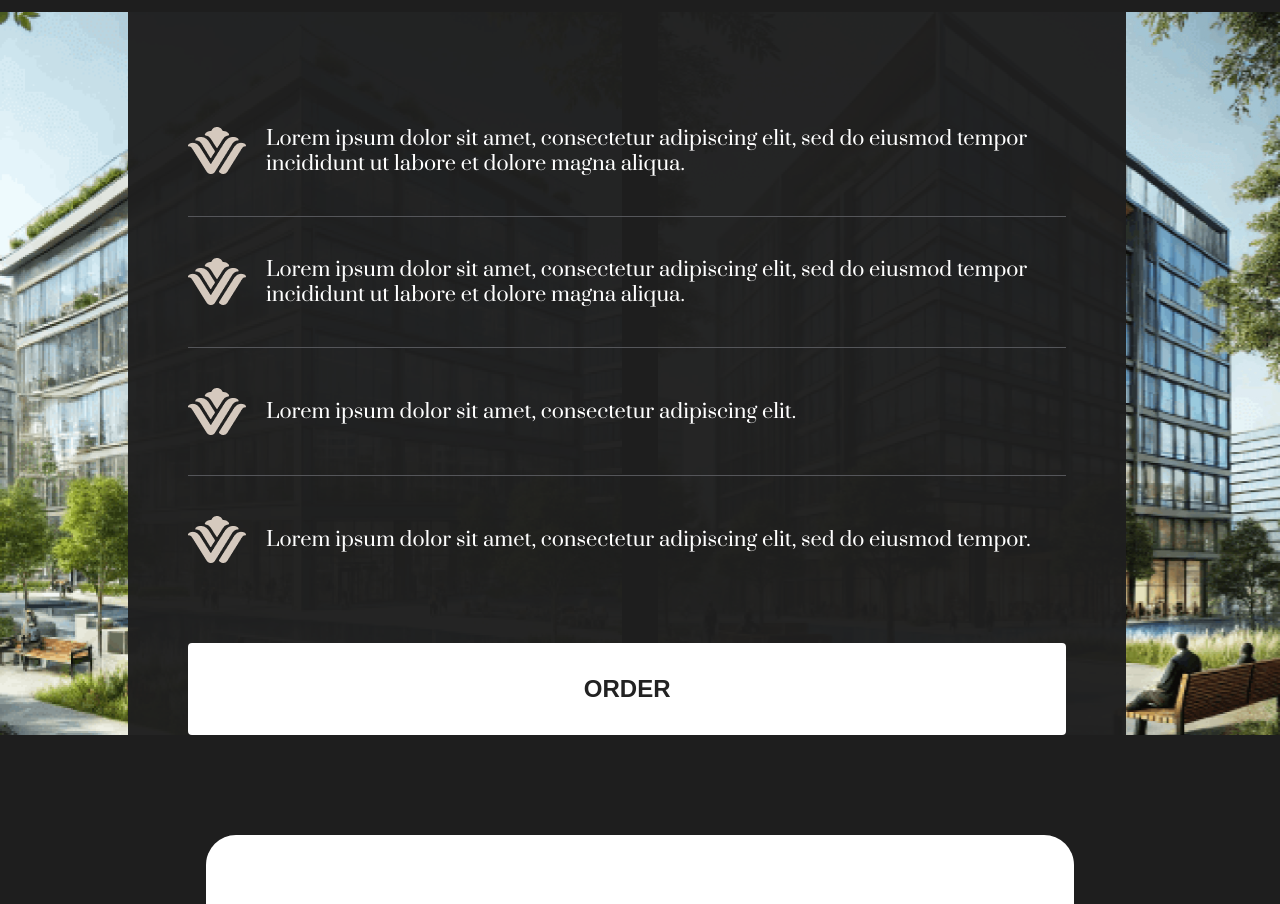
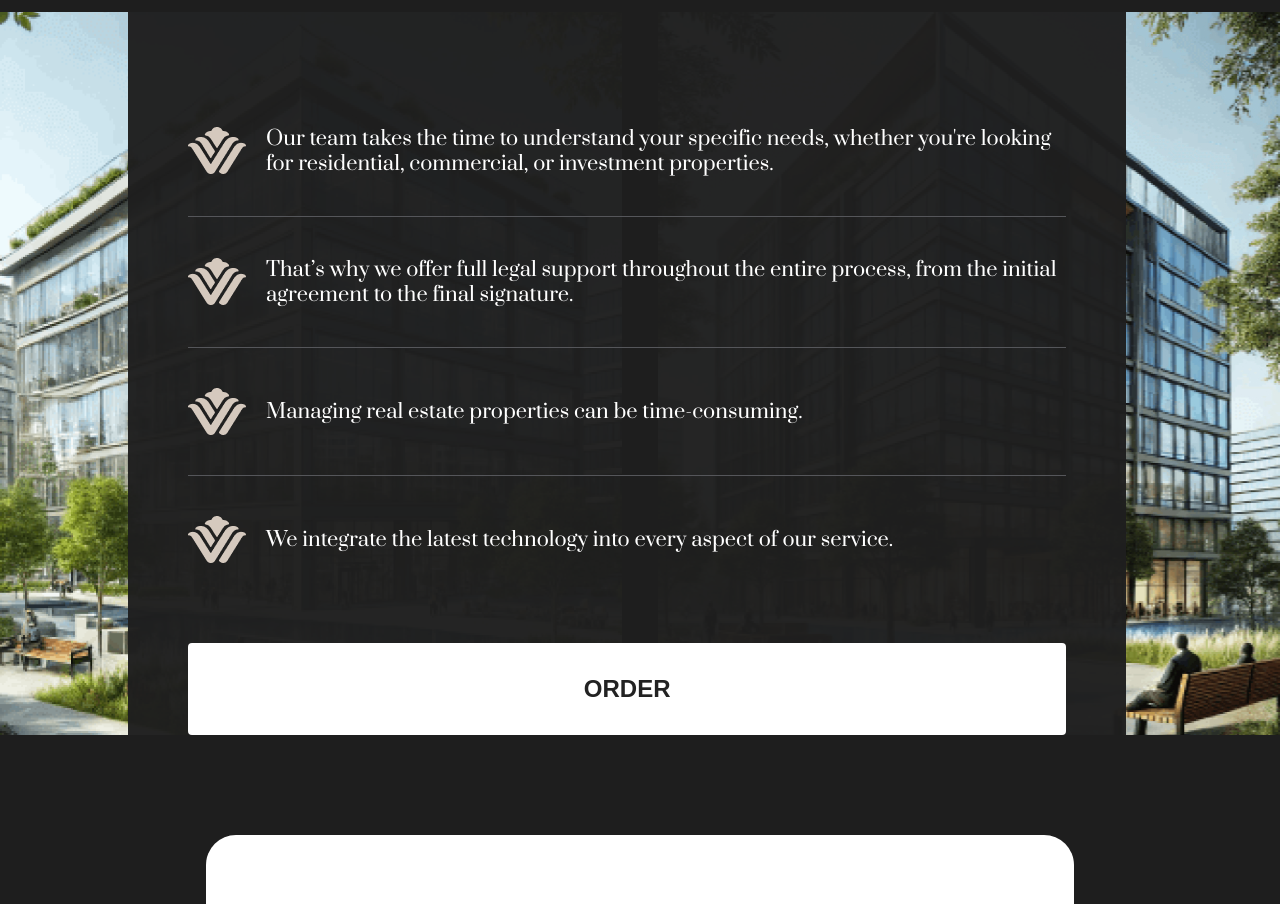
Before and after one commit to ArsShon2000/test-MST, a plain HTML site: page index.html in a window 1280 px wide. Shown: the part 920-1824 px from the top of the page. Drawn offline with Linux system fonts and the light colour scheme.

Commit message:
dsfasdfsd

```diff
--- a/index.html
+++ b/index.html
@@ -54,24 +54,22 @@
         <div class="infoText">
             <div class="infoItem">
                 <img src="./src/img/Group3555.png" alt="Icon">
-                <p>Lorem ipsum dolor sit amet, consectetur adipiscing elit, sed do eiusmod tempor incididunt ut labore
-                    et dolore magna aliqua.</p>
+                <p>Our team takes the time to understand your specific needs, whether you're looking for residential, commercial, or investment properties. </p>
             </div>
             <hr>
             <div class="infoItem">
                 <img src="./src/img/Group3555.png" alt="Icon">
-                <p>Lorem ipsum dolor sit amet, consectetur adipiscing elit, sed do eiusmod tempor incididunt ut labore
-                    et dolore magna aliqua.</p>
+                <p> That’s why we offer full legal support throughout the entire process, from the initial agreement to the final signature.</p>
             </div>
             <hr>
             <div class="infoItem">
                 <img src="./src/img/Group3555.png" alt="Icon">
-                <p>Lorem ipsum dolor sit amet, consectetur adipiscing elit.</p>
+                <p>Managing real estate properties can be time-consuming.</p>
             </div>
             <hr>
             <div class="infoItem">
                 <img src="./src/img/Group3555.png" alt="Icon">
-                <p>Lorem ipsum dolor sit amet, consectetur adipiscing elit, sed do eiusmod tempor.</p>
+                <p>We integrate the latest technology into every aspect of our service.</p>
             </div>
             <button class="orderBtn">ORDER</button>
 
```
